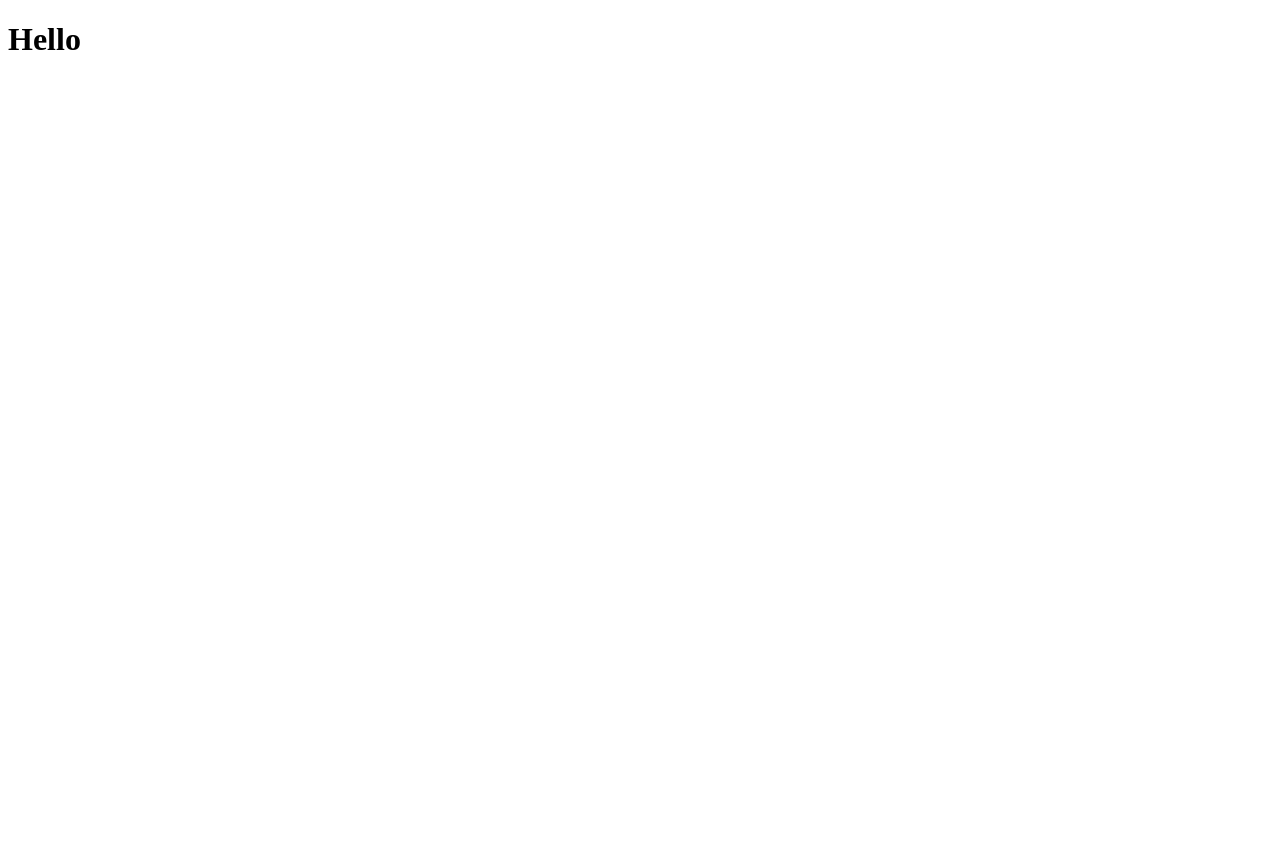
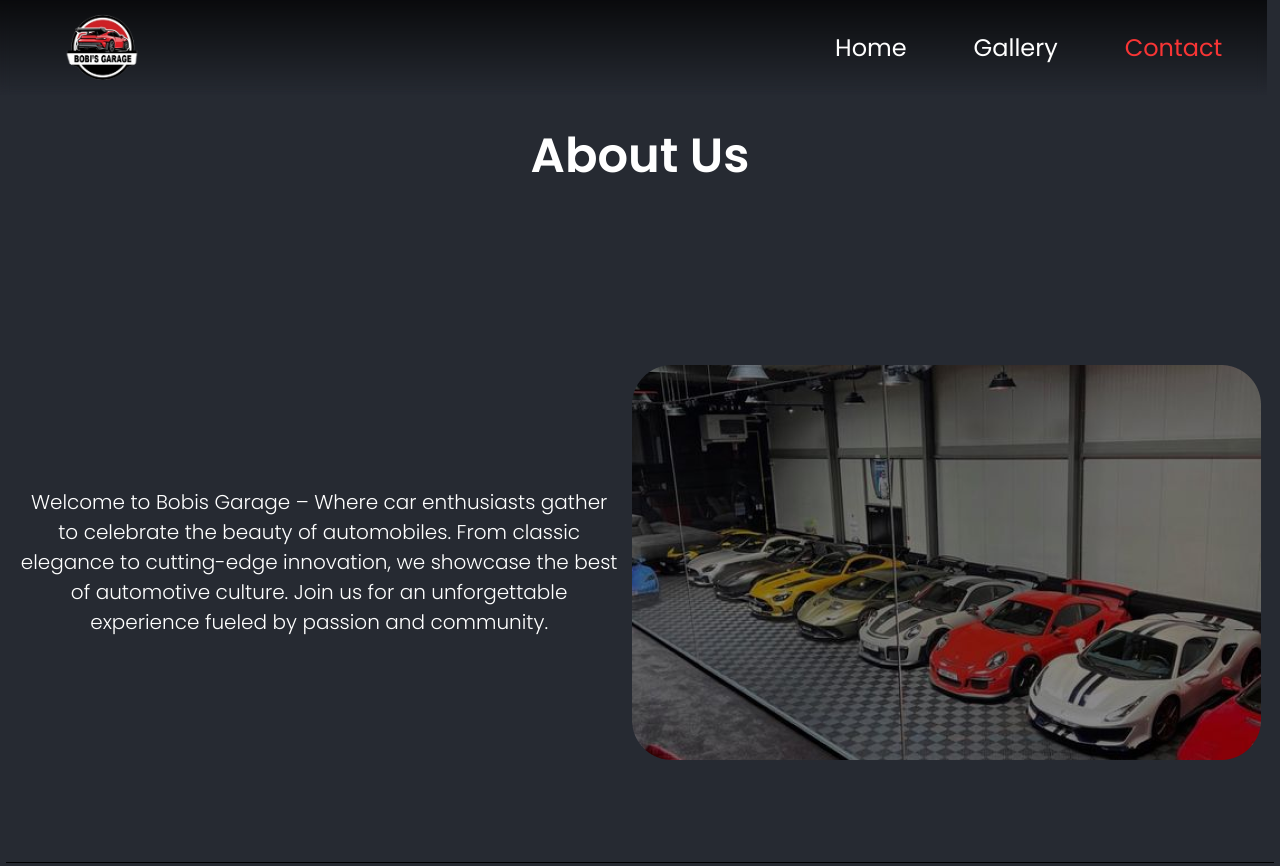
Before and after one commit to Besiiiii/car-specshow, a website: page contact.html in a window 1280 px wide. Shown: the top 866 px of the page. Before the commit the page ends 800 px from the top, so only its background shows below. Drawn offline with Linux system fonts and the light colour scheme.

Commit message:
finished contact page

```diff
--- /dev/null
+++ b/CSS/contact.css
@@ -0,0 +1,82 @@
+@import url('https://fonts.googleapis.com/css2?family=Poppins:ital,wght@0,100;0,200;0,300;0,400;0,500;0,600;0,700;0,800;0,900;1,100;1,200;1,300;1,400;1,500;1,600;1,700;1,800;1,900&display=swap');
+
+* {
+    margin: 0;
+    padding: 0;
+
+}
+
+body {
+    background: #262A32;
+}
+
+header {
+    position: fixed;
+    z-index: 200;
+    top: 0;
+    display: flex;
+    width: 99vw;
+    height: 95px;
+    justify-content: space-between;
+    align-items: center;
+    background: linear-gradient(0deg, rgba(52, 52, 52, 0) 0%, rgba(0, 0, 0, 0.747) 100%);
+    backdrop-filter: blur(5px);
+}
+
+header img {
+    width: 100px;
+    height: 95px;
+    padding-left: 52px;
+}
+
+header ul {
+    display: flex;
+    gap: 67px;
+    list-style: none;
+}
+
+header ul li:last-child {
+    padding-right: 45px;
+}
+
+header ul li a {
+    text-decoration: none;
+    color: #fff;
+    font-family: "Poppins", sans-serif;
+    font-weight: 400;
+    font-style: normal;
+    font-size: 24px;
+}
+
+header li a:hover {
+    color: #d11f1f;
+}
+
+header .active {
+    color: #f83535;
+}
+
+.aboutus {
+    display: flex;
+    flex-direction: column;
+    justify-content: center;
+    align-items: center;
+    padding-top: 120px;
+}
+
+.aboutus h1 {
+    font-size: 48px;
+    color: #fff;
+    font-family: "Poppins", sans-serif;
+    font-weight: 600;
+    padding-bottom: 70px;
+}
+
+.aboutus p {
+    width: 600px;
+    color: #FFFFFF;
+    font-family: "Poppins", sans-serif;
+    font-size: 20px;
+    font-weight: 300;
+    text-align: center;
+}
--- a/contact.html
+++ b/contact.html
@@ -4,11 +4,46 @@
 <head>
     <meta charset="UTF-8">
     <meta name="viewport" content="width=device-width, initial-scale=1.0">
+    <link rel="stylesheet" href="/CSS/contact.css">
     <title>Document</title>
 </head>
 
 <body>
-    <h1>Hello</h1>
+    <header>
+        <img src="/images/logo.png" alt="logo">
+        <div>
+            <ul>
+                <li><a href="index.html">Home</a></li>
+                <li><a href="/gallery.html">Gallery</a></li>
+                <li><a href="/contact.html" class="active">Contact</a></li>
+            </ul>
+        </div>
+    </header>
+
+    <div class="aboutus">
+        <h1>About Us</h1>
+        <div
+            style="display: flex; align-items: center; justify-content: space-evenly; width: 99vw; height: 600px; border-bottom: 1px solid #000;">
+            <p>Welcome to Bobis Garage – Where car enthusiasts gather to celebrate
+                the beauty of automobiles. From classic elegance to
+                cutting-edge innovation, we showcase the best of automotive culture.
+                Join us for an unforgettable experience fueled by
+                passion and community.</p>
+            <img src="/images/garage1.png" alt="Garage 1">
+        </div>
+    </div>
+    <div class="aboutus">
+        <h1>Contact</h1>
+        <div
+            style="display: flex; align-items: center; justify-content: space-evenly; width: 99vw; height: 600px; border-bottom: 1px solid #000;">
+            <img src="/images/garage2.png" alt="Garage 2">
+            <p>Have questions about Bobi Garage? We're here to help!
+                Feel free to reach out to us via email at BobiG@gmail.com or give
+                us a call at +383 45 999 599. Our team is dedicated to providing
+                assistance and ensuring you have all the information
+                you need. We look forward to hearing from you!</p>
+        </div>
+    </div>
 </body>
 
 </html>
```
Also changed, not shown: images/garage1.png (added), images/garage2.png (added).
